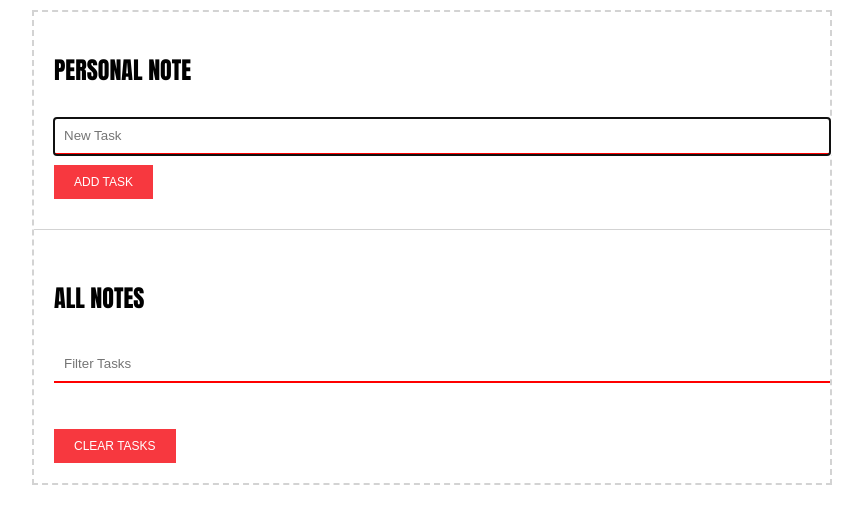
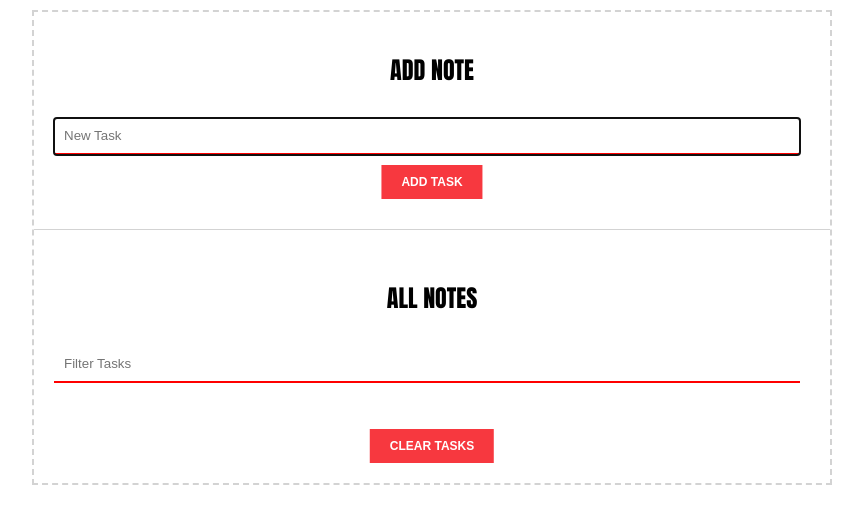
Before and after one commit to SandraNikolic/sandranikolic.github.io, a PHP site: page / in a window 1280 px wide. Shown: the top 524 px of the page, without its empty margins (208-1071 px from the left). Run offline with PHP 8.4, Linux system fonts and the light colour scheme; some libraries are stand-ins or nearby versions.

Commit message:
Changes
Changes

```diff
--- a/projekat-2/index.html
+++ b/projekat-2/index.html
@@ -5,19 +5,19 @@
   <meta charset="UTF-8">
   <meta name="viewport" content="width=device-width, initial-scale=1.0">
   <meta http-equiv="X-UA-Compatible" content="ie=edge">
-  <title>Task manager</title>
+  <title>Your Tasks</title>
   <link rel="stylesheet" href="https://use.fontawesome.com/releases/v5.1.1/css/all.css" integrity="sha384-O8whS3fhG2OnA5Kas0Y9l3cfpmYjapjI0E4theH4iuMD+pLhbf6JI0jIMfYcK3yZ" crossorigin="anonymous">
   <link rel="stylesheet" type="text/css" href="style.css">
   <script src="script.js"></script>
 </head>
 
 <body>
-  <div class="contentt">
+  <div class="content">
     <form name="tasksLi">
-      <h2>PERSONAL NOTE</h2>
+      <h2>ADD NOTE</h2>
       <input id="input" name="newNotee" type="text" placeholder="New Task" autofocus>
       <br>
-      <input id="button" name="newButton" class="buttonOne" type="button" value="ADD TASK" onclick="newNote()">
+      <input id="button" name="newButton" class="buttonOne button" type="button" value="ADD TASK" onclick="newNote()">
     </form>
     <hr>
     <form name="filterForm">
@@ -28,7 +28,7 @@
       <div id="allNotes">
       </div>
       <br>
-      <input id="clear" name="clearButton" type="button" value="CLEAR TASKS" onclick="clearTasks()">
+      <input id="clear" name="clearButton" class="button" type="button" value="CLEAR TASKS" onclick="clearTasks()">
     </form>
   </div>
 </body>
--- a/projekat-2/script.js
+++ b/projekat-2/script.js
@@ -24,12 +24,12 @@ function writeNote() {
 
   if (typeof(Storage) !== "undefined") {
     for (let i = 0; i < arrayX.length; i++) {
-     let setOfNotes = document.createElement("DIV");
+      let setOfNotes = document.createElement("div");
       setOfNotes.className = "oneNote";
-     let noteSpan = document.createElement("SPAN");
-      let tasksCont = document.createTextNode(arrayX[i]);
-      noteSpan.appendChild(tasksCont);
-      setOfNotes.appendChild(noteSpan);
+      let noteElement = document.createElement("p");
+      let tasksContent = document.createTextNode(arrayX[i]);
+      noteElement.appendChild(tasksContent);
+      setOfNotes.appendChild(noteElement);
       let deleteNote = document.createElement("clearButton");
       deleteNote.className = "fas fa-times";
       deleteNote.title = "Delete this task";
@@ -40,7 +40,7 @@ function writeNote() {
     }
   }
   else {
-    alert("Browser doesn't support Web Storage");
+    alert("Your browser doesn't support Web Storage");
   }
 }
 
@@ -50,7 +50,7 @@ function filterSearch() {
   let notesAll = document.getElementById("allNotes").getElementsByTagName("DIV");
 
   for (let i = 0; i < notesAll.length; i++) {
-    let all = notesAll[i].getElementsByTagName("SPAN")[0];
+    let all = notesAll[i].querySelector("p");
     if (all.innerHTML.toUpperCase().indexOf(filterNote) > -1) {
       notesAll[i].style.display = "flex";
     } else {
@@ -77,7 +77,7 @@ function deleteTask(event) {
     let noteParent = event.target.parentElement;
 
     for (let i = 0; i < arrayX.length; i++) {
-      if (noteParent.getElementsByTagName("SPAN")[0].innerHTML === arrayX[i]) {
+      if (noteParent.querySelector("p").innerHTML === arrayX[i]) {
         arrayX.splice(i, 1);
         localStorage.setItem("task", arrayX);
       }
--- a/projekat-2/style.css
+++ b/projekat-2/style.css
@@ -1,5 +1,5 @@
 @media only screen and (max-width: 1950px) {
-  div.contentt {
+  div.content {
     width: 800px;
   }
 }
@@ -15,7 +15,7 @@ h2 {
   font-family: Impact, Charcoal, sans-serif;
 }
 
-.contentt {
+.content {
   margin: 10px;
   border: 2px dashed lightgray;
   width: 100%;
@@ -30,24 +30,32 @@ form {
 
 #input {
   margin: 10px 0;
-  padding: 10px 10px;
-  width: 100%;
+  padding: 10px;
+  width: 96%;
   border: none;
   border-bottom: 2px solid red;
 }
 
-#button {
+h2 {
+  text-align: center;
+}
+.button {
   background-color: #f7383f;
   color: white;
   padding: 10px 20px;
   font-size: 12px;
   border: black;
+  text-align: center;
+  position: relative;
+  left: 50%;
+  transform: translateX(-50%);
+  font-weight: 900;
 }
 
 #filter {
   margin: 10px 0;
   padding: 10px 10px;
-  width: 100%;
+  width: 96%;
   border: none;
   border-bottom: 2px solid red;
 }
@@ -88,9 +96,10 @@ clearButton {
   color: red;
 }
 
-span {
+p {
   display: inline-block;
   overflow: auto;
   overflow-wrap: break-word;
   word-break: break-word;
+  width: 80px;
 }
```
